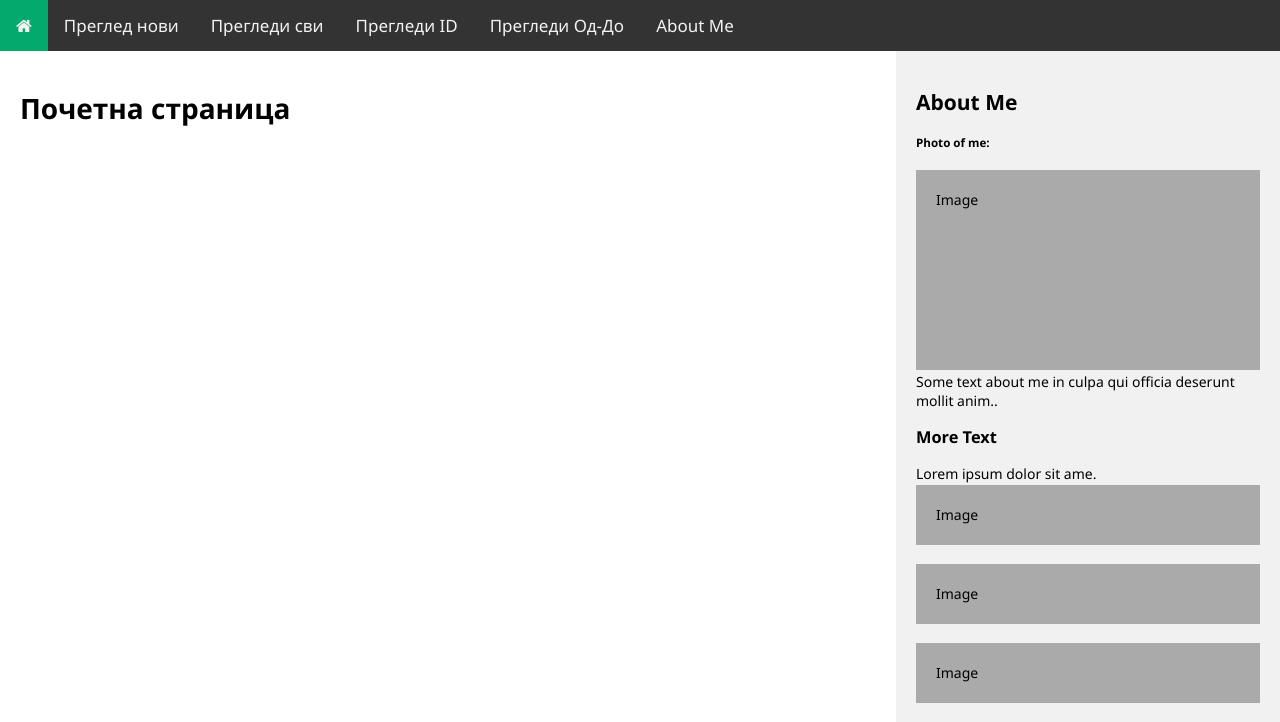
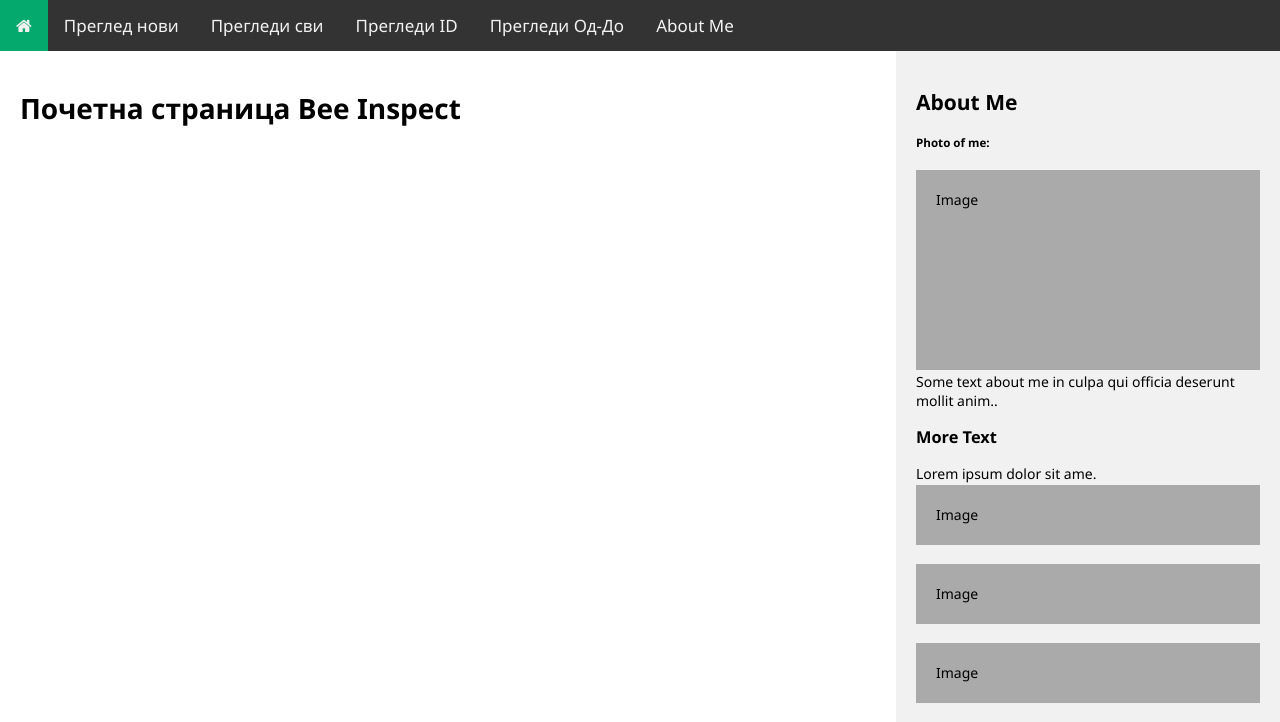
Before and after one commit to djordjevicdr/BeeInspect, a Flask app: page / in a window 1280 px wide. Shown: the part 116-838 px from the top of the page. Run offline with Flask 3, Linux system fonts and the light colour scheme.

Commit message:
Izmena pocetne stranice

```diff
--- a/templates/index.html
+++ b/templates/index.html
@@ -2,6 +2,6 @@
 
 {% block content %}
 <h1>
-  Почетна страница
+  Почетна страница Bee Inspect
 </h1>
 {% endblock content %}
```
